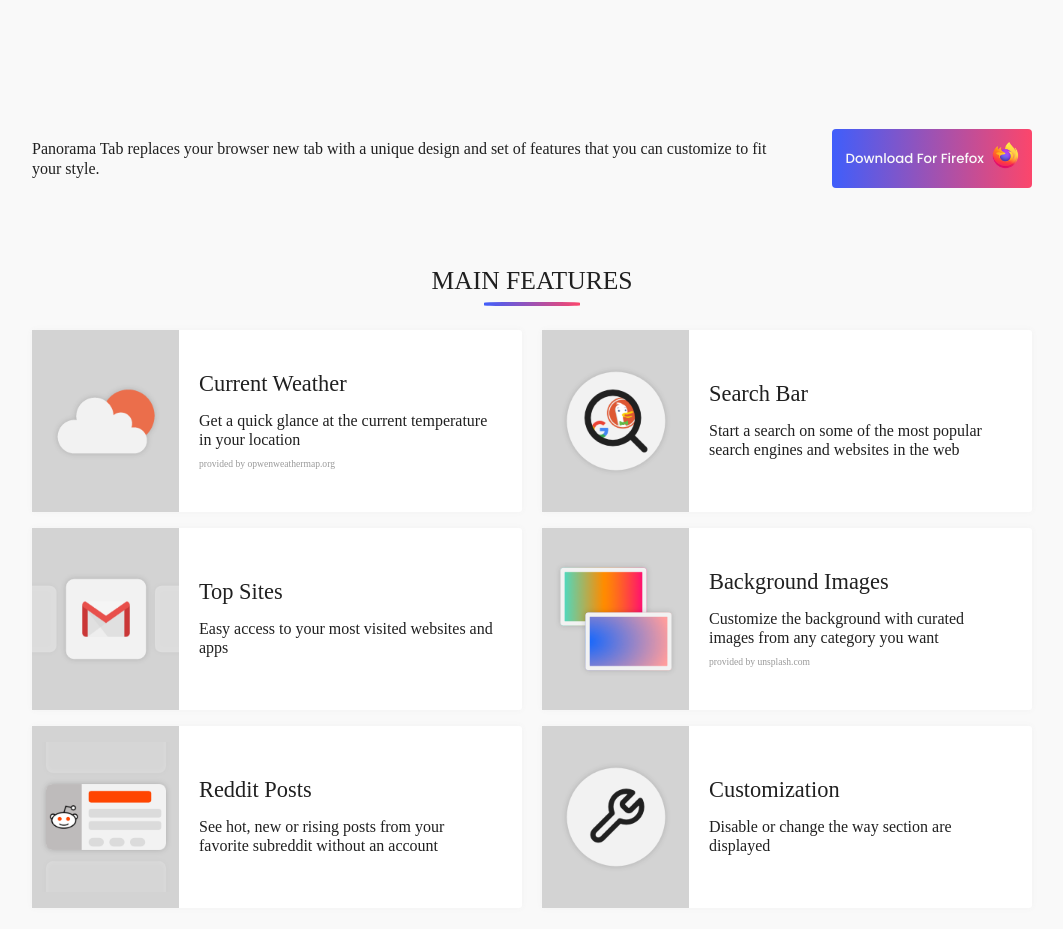
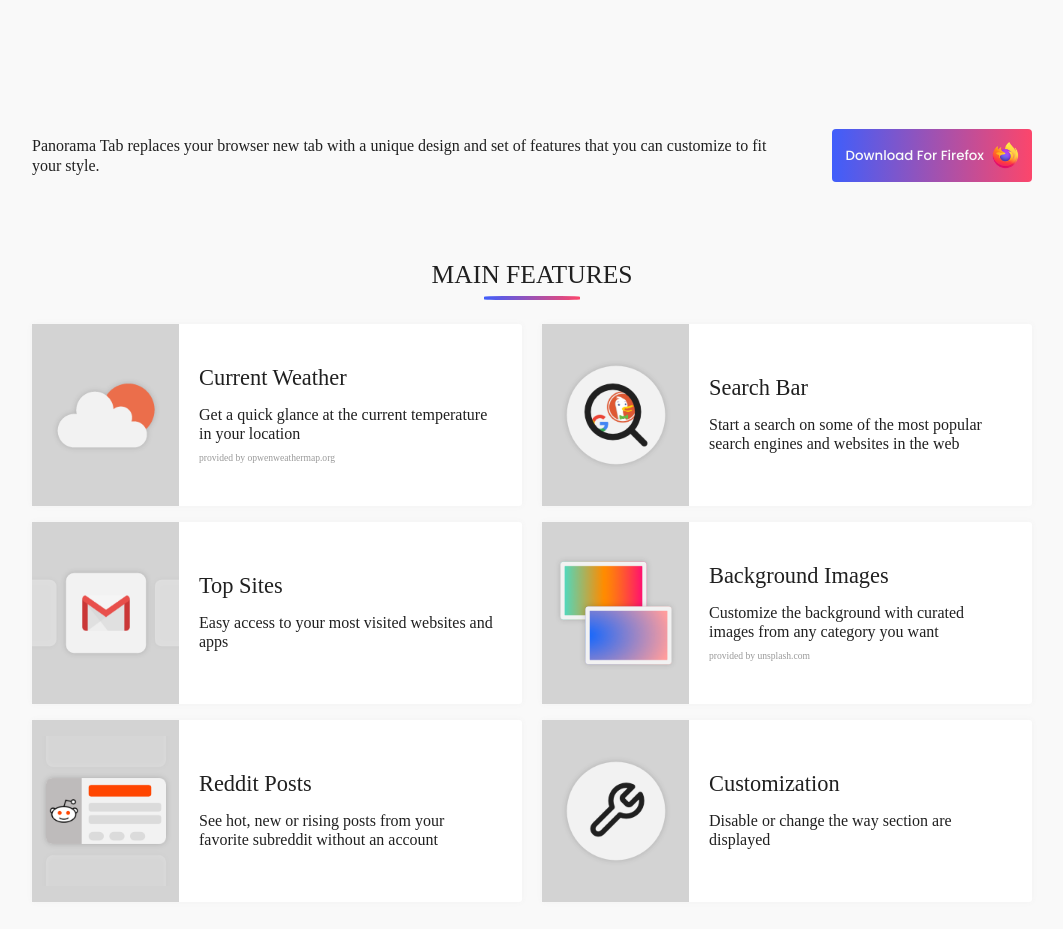
Before and after one commit to iamnabholz/panoramatab-website, a website built with Parcel: page index.html in a window 1280 px wide. Shown: the part 5600-6529 px from the top of the page, without its empty margins (108-1171 px from the left). Built offline with nearby package versions, Linux system fonts and the light colour scheme.

Commit message:
fixed main button and links

```diff
--- a/index.html
+++ b/index.html
@@ -76,11 +76,12 @@
           Panorama Tab replaces your browser new tab with a unique design and set of features that you can
           customize to fit your style.
         </p>
-        <button id="browser-button">
-          <span id="browser">Download For Firefox</span>
-          <a id="link" href="https://addons.mozilla.org/addon/panorama-tab/">
-            <img alt="Firefox Icon" src="/img/firefox.png" /></a>
-        </button>
+        <a id="link" href="https://addons.mozilla.org/addon/panorama-tab/">
+          <button>
+            <span id="browser">Download For Firefox</span>
+            <img id="browser-icon" alt="Firefox Icon" src="/img/firefox.png" />
+          </button>
+        </a>
 
         <div class="main-button" id="other-button">
           Available For
--- a/js/main.js
+++ b/js/main.js
@@ -30,11 +30,12 @@
     }
 
     if (name == "other") {
-      document.getElementById("browser-button").style.display = "none";
+      document.getElementById("link").style.display = "none";
       document.getElementById("other-button").style.display = "flex";
     } else {
       document.getElementById("browser").innerHTML = "Download For " + name;
       document.getElementById("browser-icon").src = "img/" + name.toLowerCase() + ".png";
+
       if (name === "Firefox") {
         document.getElementById("link").href = "https://addons.mozilla.org/addon/panorama-tab/";
       } else if (name === "Edge") {
```
